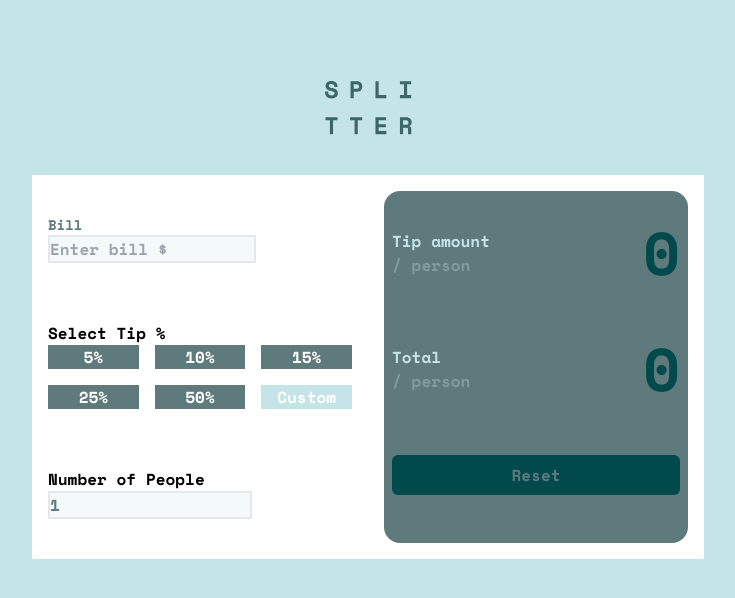
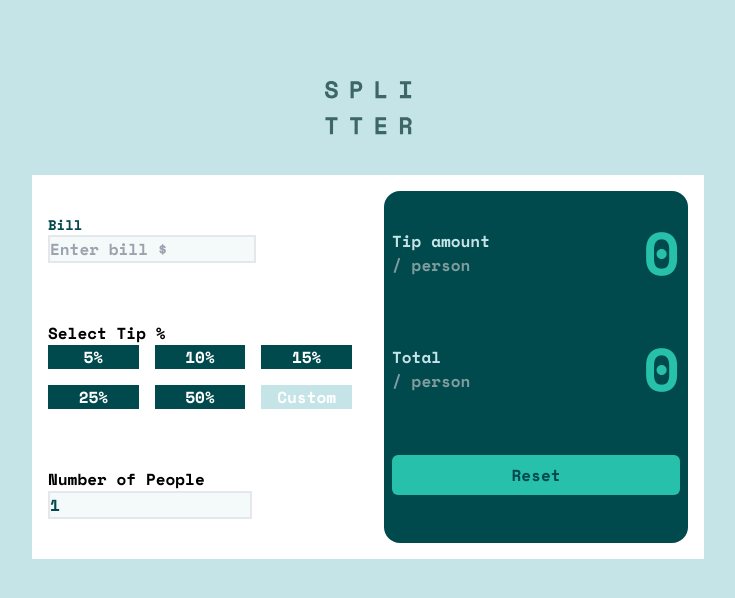
Before and after one commit to dhnozr/tip-calc, a React (Vite) app: page / in a window 1280 px wide. Shown: the top 598 px of the page, without its empty margins (272-1007 px from the left). Built offline with nearby package versions, Linux system fonts and the light colour scheme.

Commit message:
new colors added

```diff
--- a/tailwind.config.js
+++ b/tailwind.config.js
@@ -4,8 +4,9 @@ export default {
   theme: {
     extend: {
       colors: {
-        primary: 'hsl(183, 100%, 15%)',
-        VeryDarkCyan: 'hsl(186, 14%, 43%)',
+        primary: 'hsl(172, 67%, 45%)',
+        DarkGrayishCyan: 'hsl(186, 14%, 43%)',
+        VeryDarkCyan: 'hsl(183, 100%, 15%)',
         GrayishCyan: 'hsl(184, 14%, 56%)',
         LightGrayishCyan: 'hsl(185, 41%, 84%)',
         VeryLightGrayishCyan: 'hsl(189, 41%, 97%)',
```
